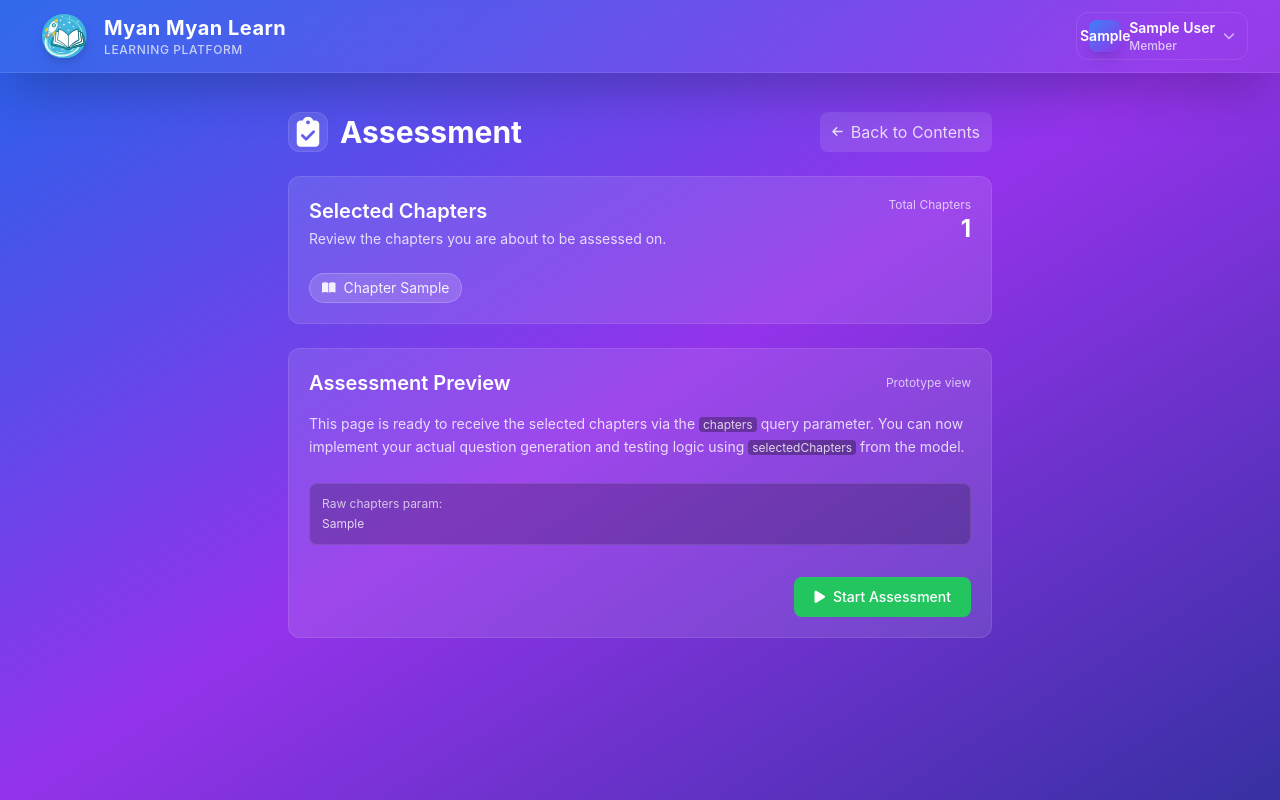
After one commit to yeyintlwin/myanmyanlearn, a Spring app: template src/main/resources/templates/assessment.html in a window 1280 px wide. The commit adds this page. Run offline with Thymeleaf, Linux system fonts and the light colour scheme; the template is opened without the code that fills it: most values are stand-ins (such as "Sample title", 1, 10 or a date in 2020); data that the repository does not hold is empty; some of the project's set-up classes (security, data sources, template engines, error pages and the like) are left out, and stand-ins take their place; database files in the repository are not loaded; some libraries are stand-ins or nearby versions.

Commit message:
Add assessment page, navigation, and secure access to contents/assessment

```diff
--- a/src/main/java/com/barlarlar/myanmyanlearn/security/SecurityConfig.java
+++ b/src/main/java/com/barlarlar/myanmyanlearn/security/SecurityConfig.java
@@ -58,11 +58,11 @@ public class SecurityConfig {
                                                 "/reset-success",
                                                 "/verification-success",
                                                 "/splash", "/language", "/intro",
-                                                "/contents", "/contents/**",
                                                 "/error",
                                                 "/images/**", "/css/**", "/js/**",
                                                 "/webjars/**")
                                 .permitAll()
+                                .requestMatchers("/assessment", "/assessment/**").authenticated()
                                 .anyRequest().authenticated())
                                 .formLogin(form -> form.loginPage("/login")
                                                 .loginProcessingUrl("/authenticateTheUser")
--- /dev/null
+++ b/src/main/resources/templates/assessment.html
@@ -0,0 +1,139 @@
+<!DOCTYPE html>
+<html lang="en" xmlns:th="http://www.thymeleaf.org">
+  <head>
+    <meta charset="UTF-8" />
+    <meta name="viewport" content="width=device-width, initial-scale=1.0" />
+    <title>MYAN MYAN LEARN - Assessment</title>
+    <script src="https://cdn.tailwindcss.com"></script>
+    <script src="/js/tailwind-config.js"></script>
+    <link
+      rel="stylesheet"
+      href="https://cdnjs.cloudflare.com/ajax/libs/font-awesome/6.4.0/css/all.min.css"
+    />
+    <style>
+      .show {
+        opacity: 1 !important;
+        visibility: visible !important;
+        transform: translateY(0) !important;
+      }
+    </style>
+  </head>
+  <body
+    class="min-h-screen bg-gradient-to-br from-blue-600 via-purple-600 to-indigo-800 font-sans text-gray-800 flex flex-col"
+  >
+    <!-- Navbar -->
+    <nav th:replace="fragments/navbar :: appNavbar('Assessment')"></nav>
+
+    <!-- Main Content -->
+    <main class="flex-1 pt-28 pb-16">
+      <div class="max-w-3xl mx-auto px-4 sm:px-6 lg:px-8">
+        <!-- Header -->
+        <div class="flex items-center justify-between mb-6">
+          <h1
+            class="text-white text-2xl sm:text-3xl font-bold flex items-center gap-3"
+          >
+            <span
+              class="inline-flex items-center justify-center w-10 h-10 rounded-xl bg-white/10 border border-white/10"
+            >
+              <i class="fas fa-clipboard-check text-white"></i>
+            </span>
+            <span>Assessment</span>
+          </h1>
+          <a
+            th:href="@{/contents(courseId=${courseId})}"
+            href="/contents"
+            class="flex items-center gap-2 text-white/80 hover:text-white transition bg-white/10 hover:bg-white/15 px-3 py-2 rounded-lg no-underline flex-shrink-0"
+          >
+            <i class="fas fa-arrow-left text-xs"></i>
+            <span>Back to Contents</span>
+          </a>
+        </div>
+
+        <!-- Summary Card -->
+        <section class="mb-6">
+          <div
+            class="bg-white/10 border border-white/10 rounded-xl p-4 sm:p-5 flex flex-col gap-3"
+          >
+            <div class="flex items-start justify-between gap-4">
+              <div>
+                <h2 class="text-white font-semibold text-lg sm:text-xl mb-1">
+                  Selected Chapters
+                </h2>
+                <p class="text-white/80 text-sm">
+                  Review the chapters you are about to be assessed on.
+                </p>
+              </div>
+              <div class="flex flex-col items-end">
+                <span class="text-xs text-white/70">Total Chapters</span>
+                <span
+                  class="text-2xl font-bold text-white"
+                  th:text="${chapterCount}"
+                  >0</span
+                >
+              </div>
+            </div>
+
+            <!-- Selected Chapters Pills -->
+            <div th:if="${chapterCount > 0}" class="mt-3 flex flex-wrap gap-2">
+              <span
+                th:each="ch : ${selectedChapters}"
+                class="inline-flex items-center px-3 py-1 rounded-full bg-white/15 border border-white/20 text-xs sm:text-sm text-white/90 gap-2"
+              >
+                <i class="fas fa-book-open text-[10px] sm:text-xs"></i>
+                <span th:text="${'Chapter ' + ch}">Chapter</span>
+              </span>
+            </div>
+
+            <div th:if="${chapterCount == 0}" class="mt-2 text-sm text-red-100">
+              No chapters were selected. Please go back to the contents screen
+              and choose at least one chapter to test.
+            </div>
+          </div>
+        </section>
+
+        <!-- Assessment Placeholder -->
+        <section
+          class="bg-white/10 border border-white/10 rounded-xl p-4 sm:p-5 flex flex-col gap-4"
+        >
+          <div class="flex items-center justify-between gap-3">
+            <h2 class="text-white font-semibold text-lg sm:text-xl">
+              Assessment Preview
+            </h2>
+            <span class="text-xs text-white/70"> Prototype view </span>
+          </div>
+
+          <p class="text-white/80 text-sm leading-relaxed">
+            This page is ready to receive the selected chapters via the
+            <code class="bg-black/30 px-1 rounded text-xs">chapters</code>
+            query parameter. You can now implement your actual question
+            generation and testing logic using
+            <code class="bg-black/30 px-1 rounded text-xs"
+              >selectedChapters</code
+            >
+            from the model.
+          </p>
+
+          <div
+            class="mt-2 bg-black/20 border border-white/10 rounded-lg p-3 text-xs text-white/80 break-all"
+          >
+            <div class="font-mono mb-1 text-white/70">Raw chapters param:</div>
+            <div class="font-mono" th:text="${rawChaptersParam}">1,2,3</div>
+          </div>
+
+          <div class="mt-4 flex justify-end">
+            <button
+              type="button"
+              class="px-5 py-2.5 rounded-lg bg-green-500 hover:bg-green-600 text-white text-sm font-medium flex items-center gap-2 disabled:opacity-50 disabled:cursor-not-allowed"
+              th:disabled="${chapterCount == 0}"
+            >
+              <i class="fas fa-play"></i>
+              <span>Start Assessment</span>
+            </button>
+          </div>
+        </section>
+      </div>
+    </main>
+
+    <script src="/js/navbar.js"></script>
+  </body>
+</html>
```
Also changed, not shown: src/main/java/com/barlarlar/myanmyanlearn/controller/AssessmentController.java (added, +39 -0 lines), src/main/resources/templates/contents.html (+13 -1 lines).
